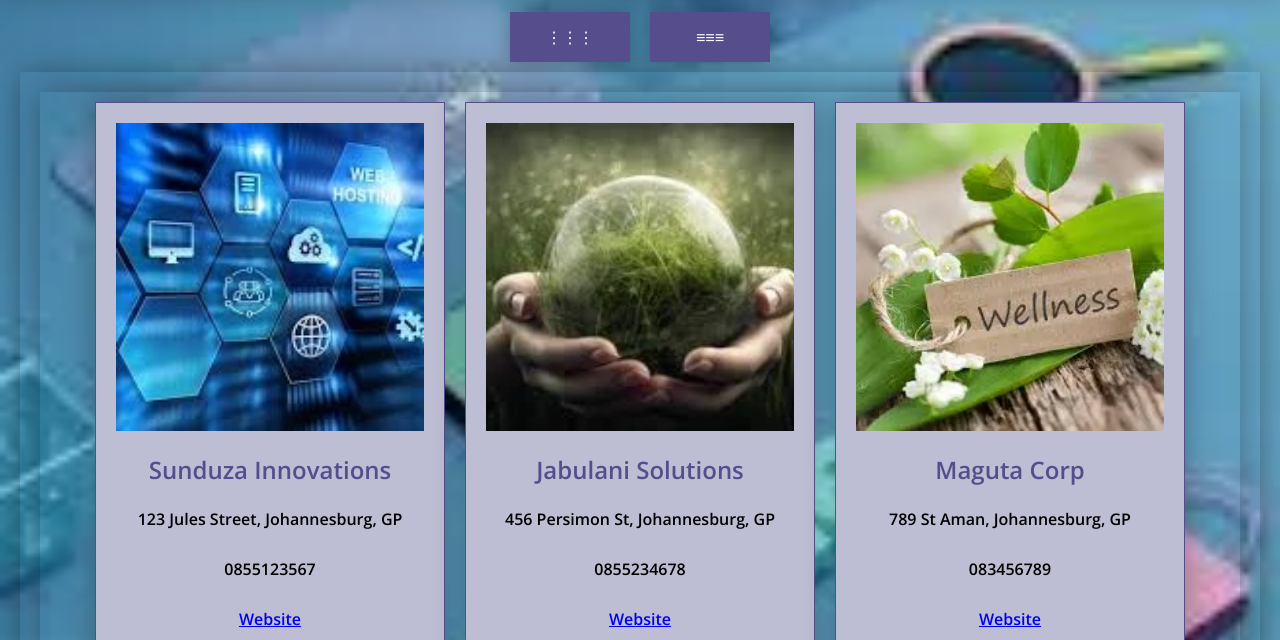
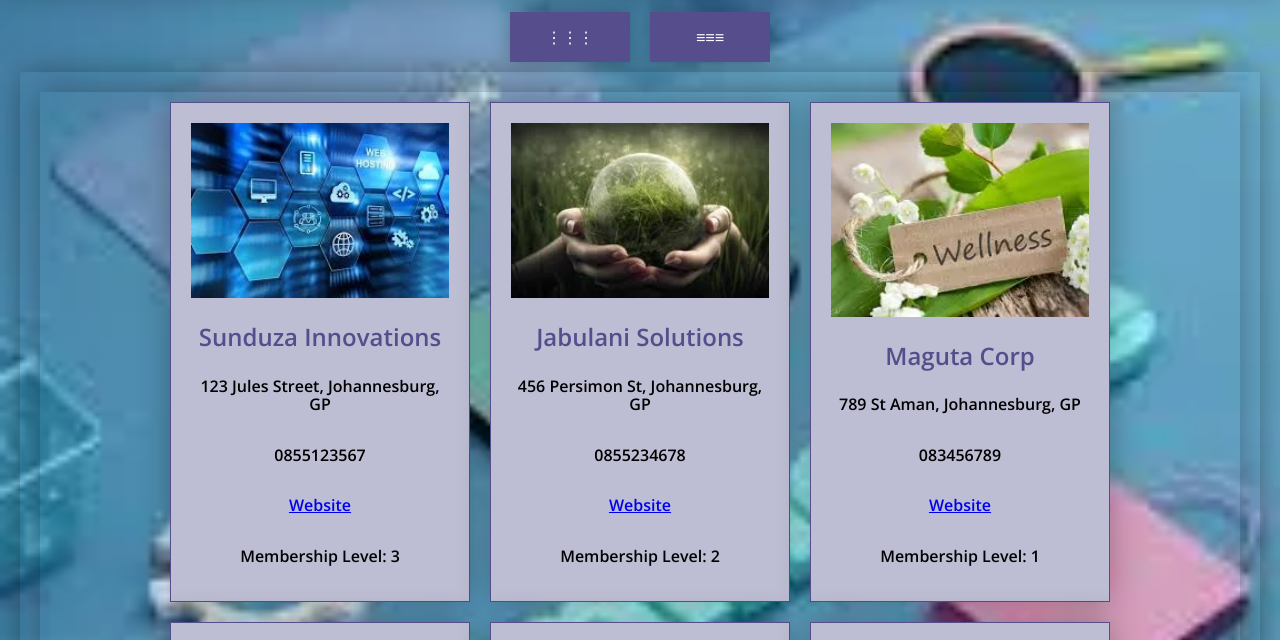
Before and after one commit to blelian/wdd231, a plain HTML site: page chamber/directory.html in a window 1280 px wide. Shown: the part 88-728 px from the top of the page. Drawn offline with nearby package versions, Linux system fonts and the light colour scheme.

Commit message:
made some css changes to ensure that the mobile devices also display fine

```diff
--- a/chamber/styles/member.css
+++ b/chamber/styles/member.css
@@ -110,9 +110,9 @@ main {
 }
 
 .grid-view .member-card {
-    flex: 0 0 calc(33.333% - 20px);
+    flex: 0 0 calc(50% - 20px);
     margin: 10px;
-    max-width: 350px;
+    max-width: 300px;
 }
 
 .member-card {
@@ -122,17 +122,17 @@ main {
     text-align: center;
     margin: 10px;
     width: 90%;
-    max-width: 350px;
-    min-height: 500px;
+    max-width: 300px;
+    height: 500px;
     display: flex;
     flex-direction: column;
-    justify-content: flex-start;
+    justify-content: space-between;
     box-shadow: 0 0 30px rgba(0, 0, 0, 0.3);
 }
 
 .image-container {
     width: 100%;
-    aspect-ratio: 1 / 1;
+    height: 200px;
     overflow: hidden;
     display: flex;
     justify-content: center;
```
